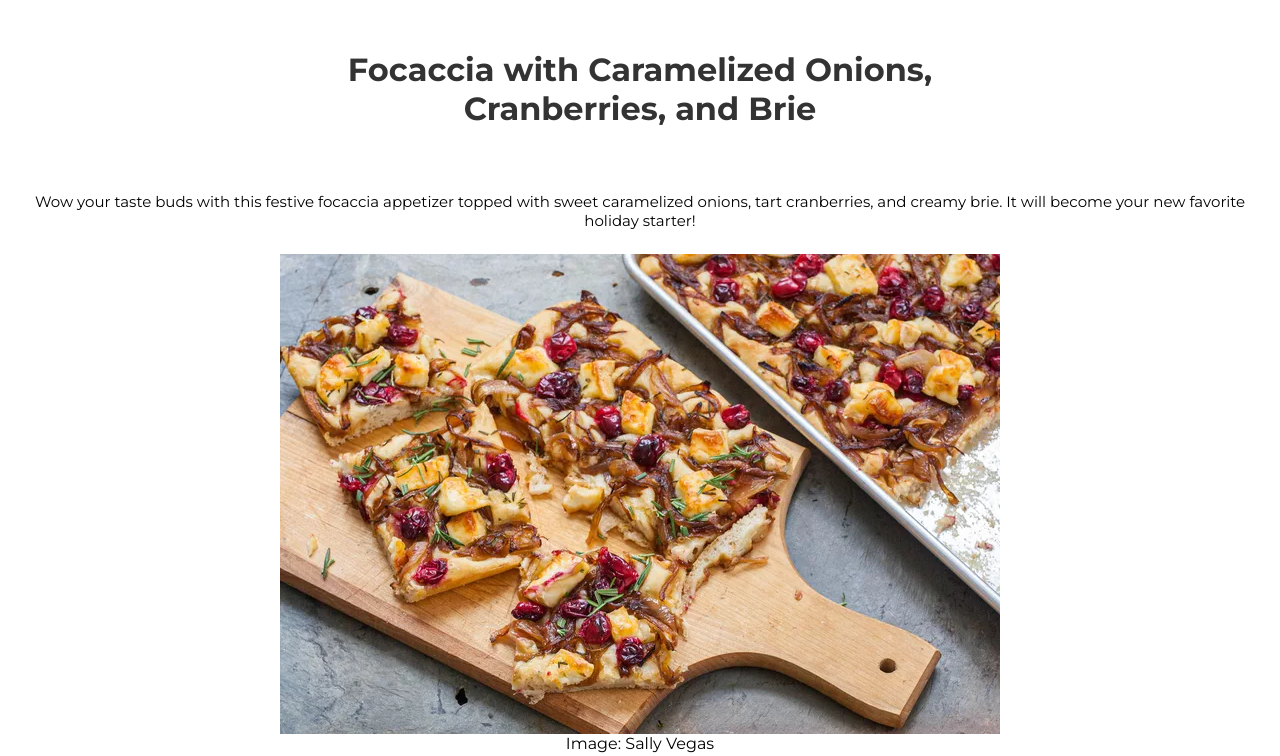
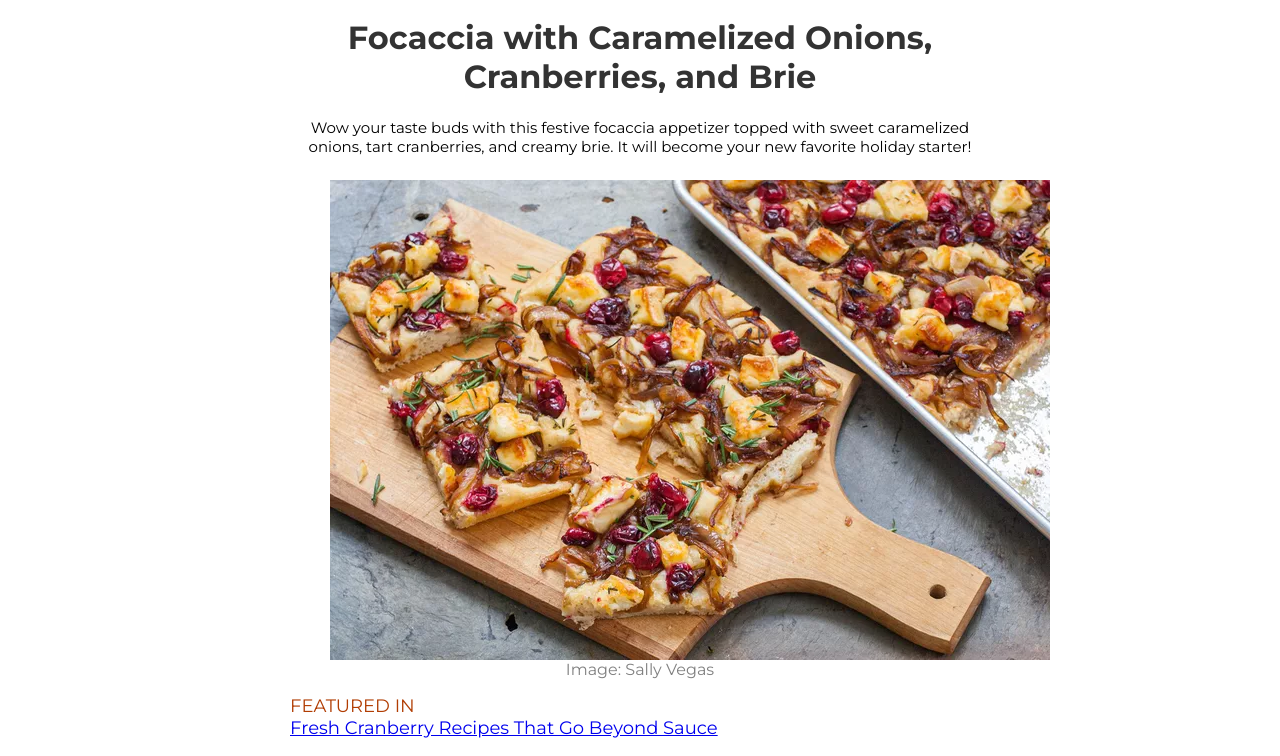
Before and after one commit to KekkoLoffrerdo/U1-S1-G3-html-e-css, a plain HTML site: page index.html in a window 1280 px wide. Shown: the part 169-925 px from the top of the page. Drawn offline with Linux system fonts and the light colour scheme.

Commit message:
correzioni

```diff
--- a/mockup.css
+++ b/mockup.css
@@ -1,9 +1,10 @@
 body {
   background-color: #ffffff;
   font-family: "Montserrat", sans-serif;
-  font-optical-sizing: auto;
-  font-weight: <weight>;
-  font-style: normal;
+}
+main {
+  width: 700px;
+  margin-inline: auto;
 }
 .logo {
   display: block;
@@ -18,9 +19,7 @@ body {
   text-align: center;
 }
 .title {
-  padding: 32px 28px 40px;
   text-align: center;
-  margin-bottom: 24px;
   color: #333333;
 }
 .first-text {
@@ -34,9 +33,10 @@ body {
 }
 figcaption {
   text-align: center;
+  color: gray;
 }
 .featured-in {
-  text-align: center;
+  text-align: left;
   font-size: 18px;
   margin-bottom: 4px;
 }
```
